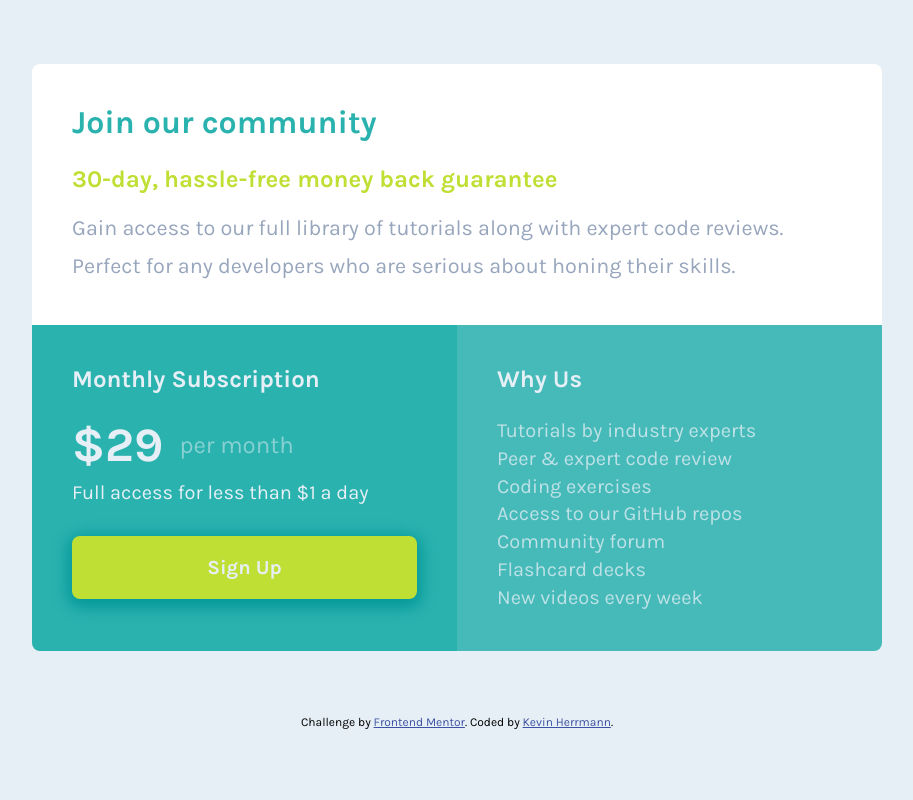
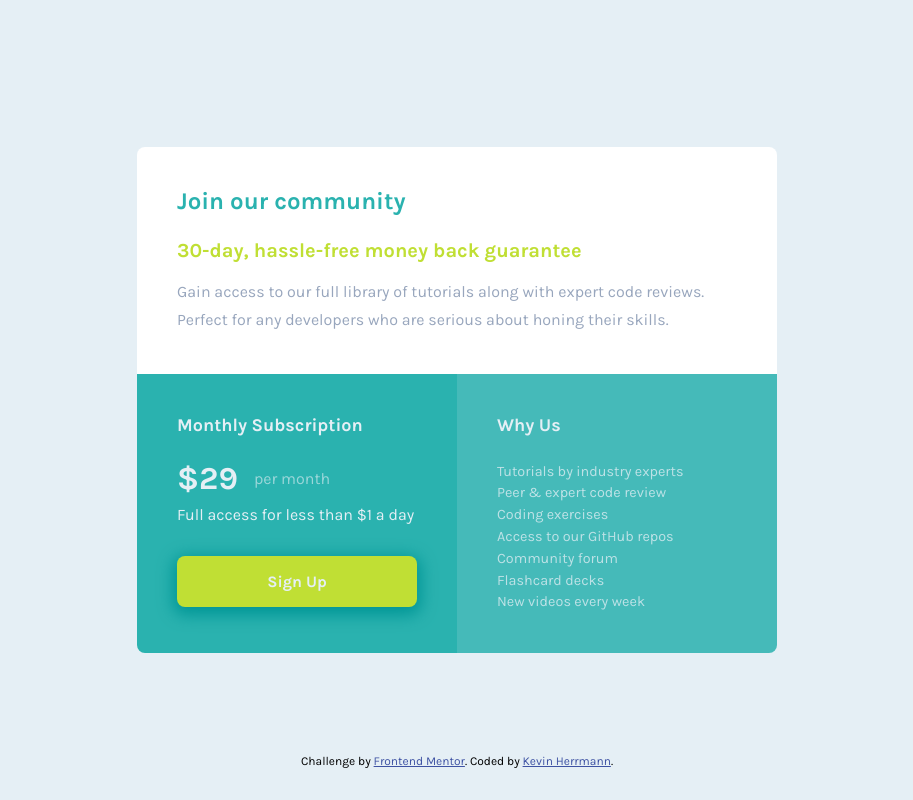
Before and after one commit to kevinx9000/single-price-grid-component, a plain HTML site: page index.html in a window 1536 px wide. Shown: the whole page, without its empty margins (311-1224 px from the left). Drawn offline with Linux system fonts and the light colour scheme.

Commit message:
Add files via upload
cleaning up HTML and CSS

```diff
--- a/index.html
+++ b/index.html
@@ -10,8 +10,7 @@
 </head>
 
 <body>
-  <main>
-    <div class="container">
+  <main class="container">
     <section class="community">
       <h1 class="heading">Join our community</h1>
       <p class="subheading">30-day, hassle-free money back guarantee</p>
@@ -36,7 +35,6 @@
         <li>New videos every week</li>
       </ul>
     </section>
-    </div>
   </main>
   <footer>
     <p class="attribution"> Challenge by <a href="https://www.frontendmentor.io?ref=challenge" target="_blank">Frontend
--- a/styles.css
+++ b/styles.css
@@ -17,30 +17,25 @@
     box-sizing: border-box;
 }
 
-html {
-    font-size: 16px;
-}
-
 /* GENERAL STYLES */
 body {
     background-color: var(--light-gray);
-    font-size: 1rem;
     font-family: "Karla", sans-serif;
 }
 
 h1,
 h2 {
     margin-bottom: 1.5rem;
-    font-weight: 700;
 }
 
 h2 {
-    font-size: 1.15rem;
+    font-size: 1.125rem;
 }
 
-/* CONTENT CONTAINER */
+/* MAIN CONTENT CONTAINER */
 .container {
     width: 85%;
+    max-width: 40rem;
     margin: 4rem auto;
     border-radius: 0.5rem;
     overflow: hidden;
@@ -59,7 +54,6 @@ section.community {
 
 .community .heading {
     color: var(--cyan);
-    font-weight: 700;
     font-size: 1.25rem;
 }
 
@@ -95,7 +89,7 @@ span.price {
 }
 
 span.term {
-    opacity: 0.5;
+    opacity: 0.6;
 }
 
 .button {
@@ -124,7 +118,6 @@ section.why-us {
 
 .why-us ul {
     list-style-type: none;
-    color: var(--light-gray);
     font-size: 0.9rem;
 }
 
@@ -137,64 +130,27 @@ section.why-us {
 .attribution {
     font-size: 0.75rem;
     text-align: center;
-    margin-bottom: 1rem;
+    /* margin-bottom: 2rem; */
 }
 
 .attribution a {
     color: hsl(228, 45%, 44%);
 }
 
-/********** RESPONSIVE DESIGN - TABLET **********/
-@media only screen and (min-width: 714px) {
-    .container {
-        max-width: 630px;
-        display: grid;
-        grid-template-columns: 1fr 1fr;
-        grid-template-rows: auto;
-    }
-
-    .community,
-    .subscription,
-    .why-us {
-        padding: 2rem;
-    }
-
-    .community {
-        grid-column: span 2;
-    }
-
-    .community .heading {
-        font-size: 1.5rem;
-    }
-
-    .community .subheading {
-        font-size: 1.15rem;
-    }
-
-    .community .description {
-        font-size: 1rem;
-    }
-
-    .subscription {
-        grid-column: span 1;
-    }
-
-    .why-us {
-        grid-column: span 1;
-    }
-}
-
-/********** RESPONSIVE DESIGN - LAPTOP LARGE ***********/
-@media only screen and (min-width: 1440px) {
-    h2 {
-        font-size: 1.5rem;
+/********** RESPONSIVE DESIGN - LAPTOP ***********/
+@media only screen and (min-width: 1024px) {
+    body {
+        width: 100%;
+        height: 100vh;
+        display: flex;
+        flex-direction: column;
+        justify-content: center;
+        align-items: center;
     }
 
     .container {
-        max-width: 850px;
         display: grid;
         grid-template-columns: 1fr 1fr;
-        grid-template-rows: auto;
     }
 
     .community,
@@ -208,43 +164,19 @@ section.why-us {
     }
 
     .community .heading {
-        font-size: 2rem;
+        font-size: 1.5rem;
     }
 
     .community .subheading {
-        font-size: 1.5rem;
+        font-size: 1.25rem;
     }
 
     .community .description {
-        font-size: 1.35rem;
+        font-size: 1rem;
     }
 
-    .subscription {
-        grid-column: span 1;
-    }
-
-    span.price {
-        font-size: 3rem;
-    }
-
-    span.term {
-        font-size: 1.5rem;
-    }
-
-    .subscription-text {
-        font-size: 1.25rem;
-    }
-
-    .button {
-        font-size: 1.25rem;
-        padding: 1.25rem 0;
-    }
-
-    .why-us {
-        grid-column: span 1;
-    }
-
-    .why-us ul {
-        font-size: 1.25rem;
+    footer {
+        position: absolute;
+        bottom: 2rem;
     }
 }
```
Also changed, not shown: my-desktop-screenshot-1440.png, my-mobile-screenshot-375.png. Lines whose indentation alone changed are shown as unchanged.
